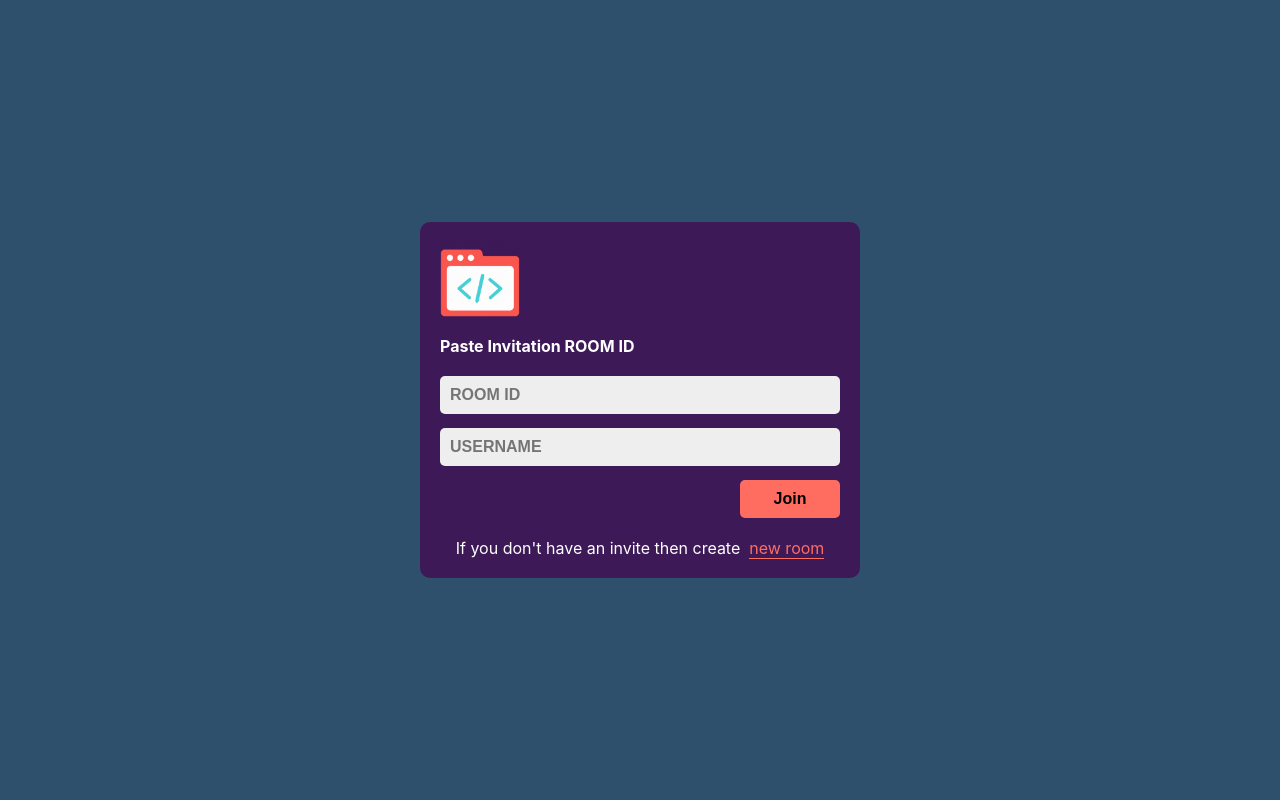
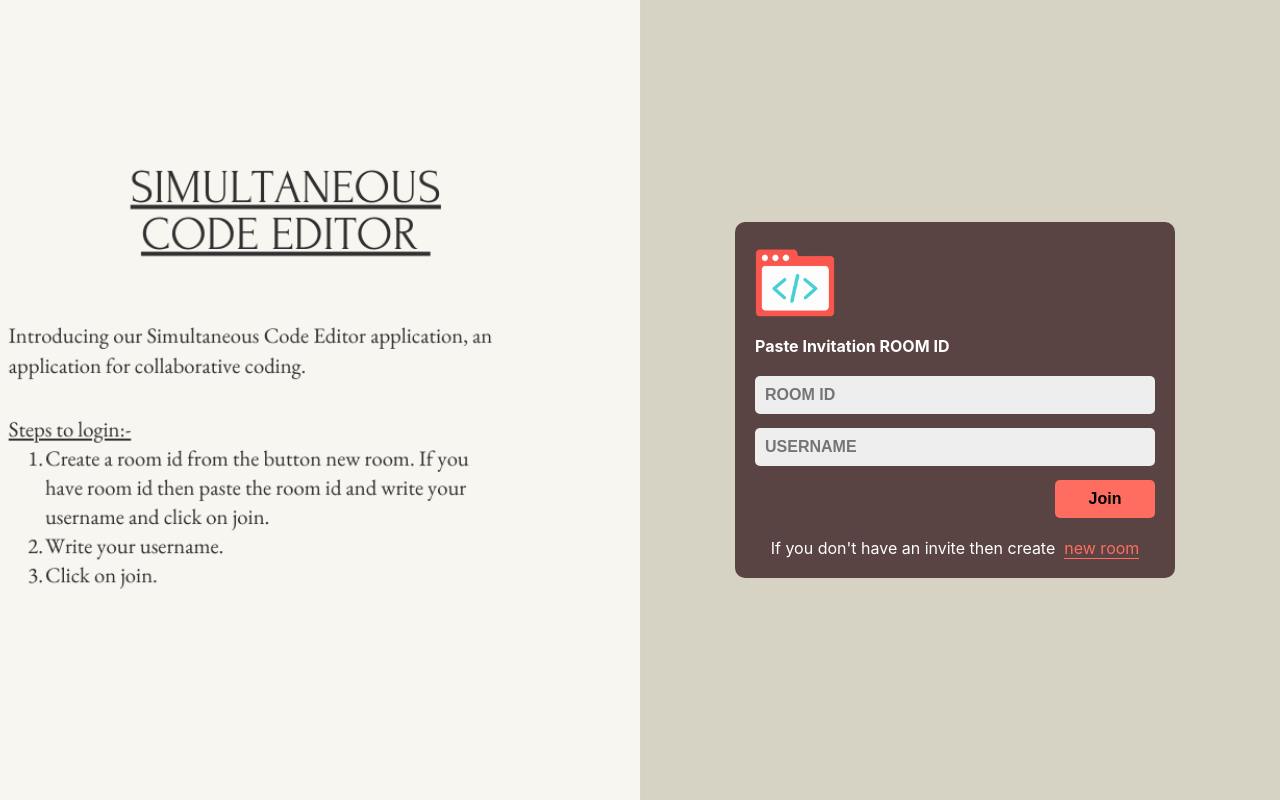
Before and after one commit to Arvindchoudhary21/Code_Editor_Updated_Version_2, a React (Create React App) app: page / in a window 1280 px wide. Built offline with nearby package versions, Linux system fonts and the light colour scheme.

Commit message:
design changed

```diff
--- a/src/App.css
+++ b/src/App.css
@@ -7,11 +7,12 @@
 }
 
 .formWrapper {
-  background: #3d1958;
+  background: #4f3939eb;
   padding: 20px;
   border-radius: 10px;
   width: 400px;
   max-width: 90%;
+  margin-left: 630px;
 }
 
 footer {
--- a/src/index.css
+++ b/src/index.css
@@ -5,5 +5,14 @@ body {
     sans-serif;
   -webkit-font-smoothing: antialiased;
   -moz-osx-font-smoothing: grayscale;
-  background: #2e506c;
+  background: #f8f6f1;
+  background-image: url('/public/Law\ Firm\ Website\ in\ Cream\ Grey\ Olive\ Green\ Neo\ Classical\ Style\ \(1\).png');
+  /* Specify the path to your image */
+  background-size: cover;
+  /* Cover the entire background */
+  background-position: center;
+  /* Center the background image */
+  background-repeat: no-repeat;
+  /* Do not repeat the background image */
+  contain: 100%;
 }
```
Also changed, not shown: public/Law Firm Website in Cream Grey Olive Green Neo Classical Style (1).png (added).
